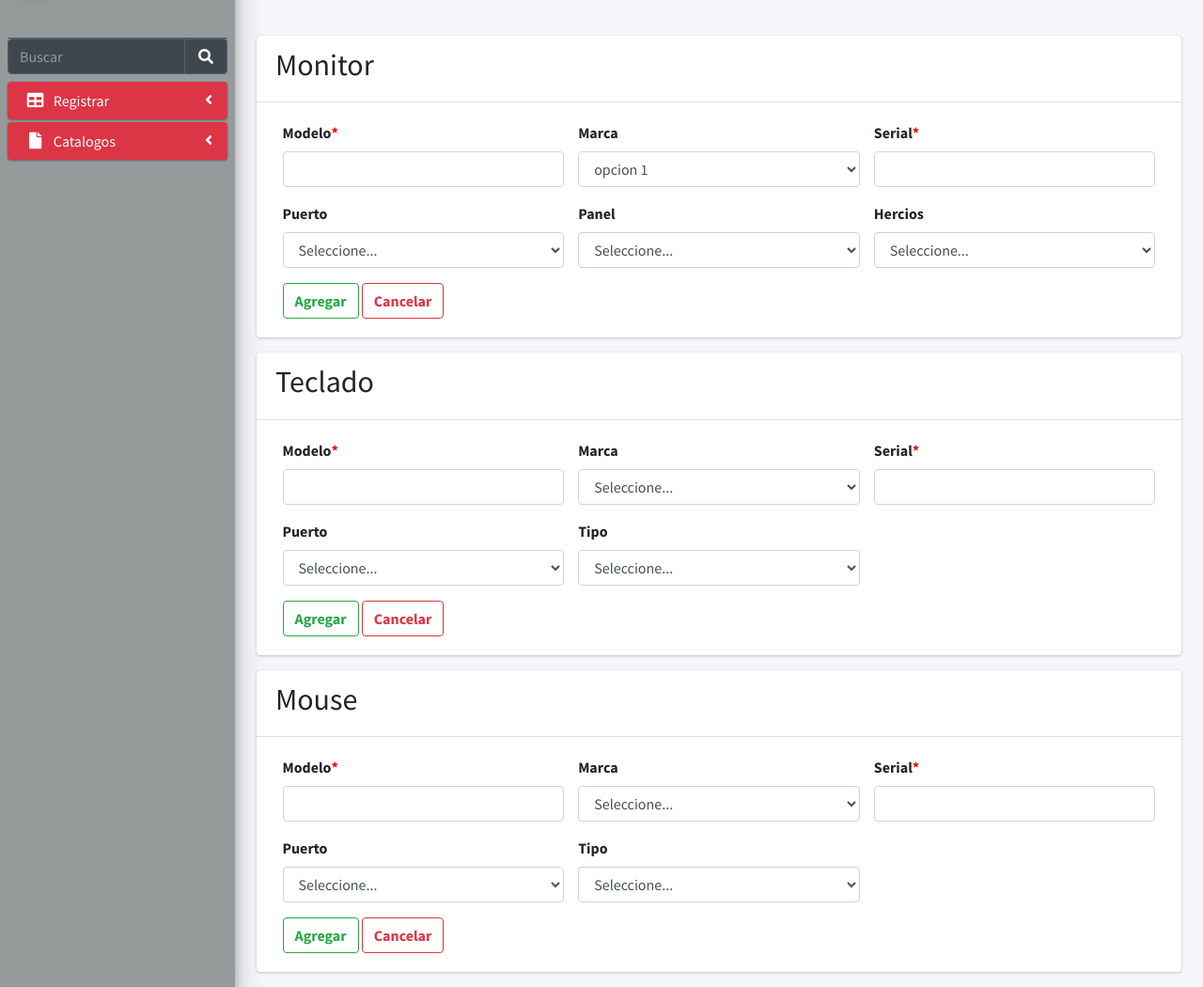
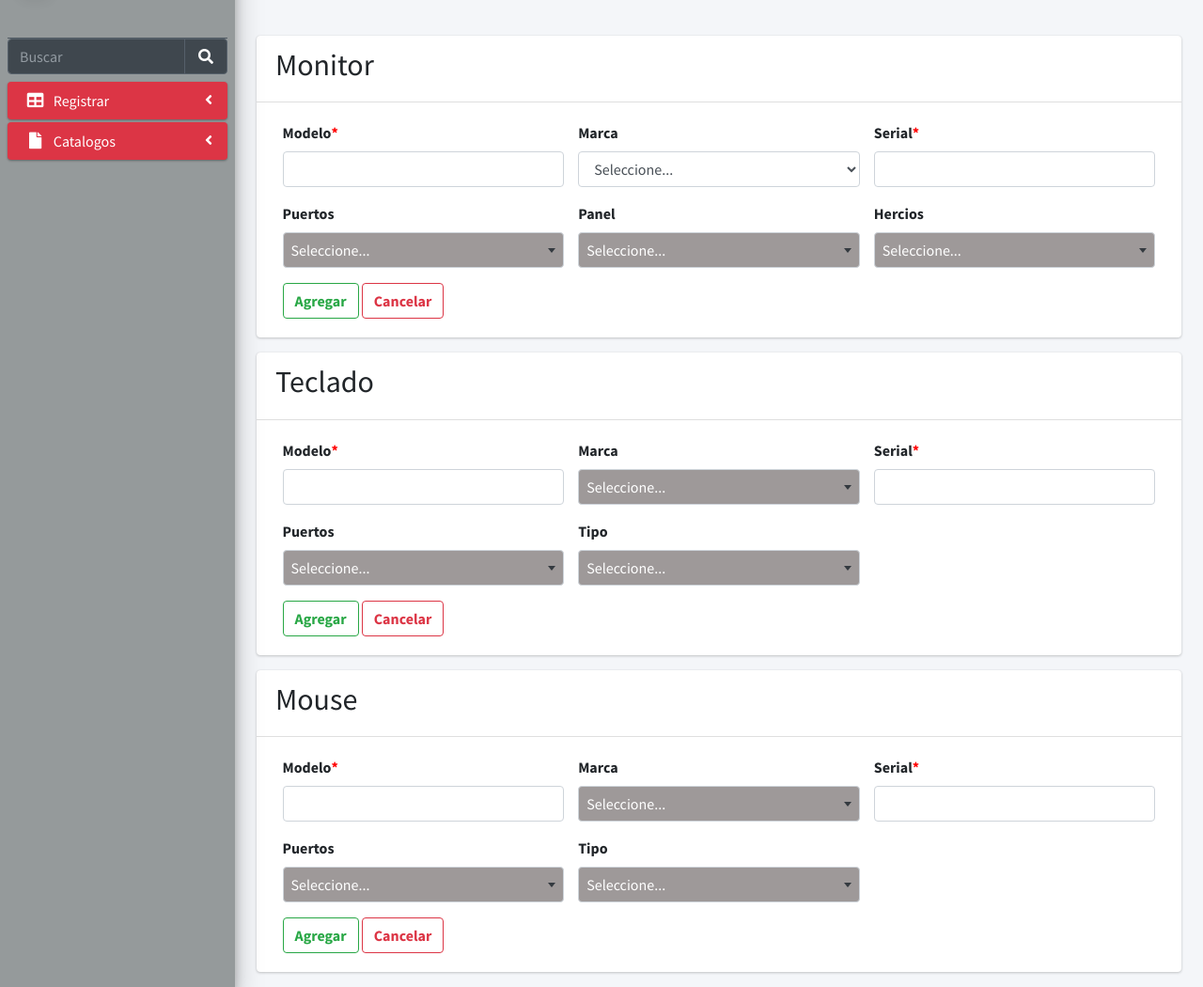
Before and after one commit to ArepaCruda69/sisAsc, a PHP site: page /Views/acceS.php in a window 1280 px wide. Shown: the part 57-1107 px from the top of the page at 94% size. Run offline with PHP 8.4, Linux system fonts and the light colour scheme; some libraries are stand-ins or nearby versions.

Commit message:
modificaciones basicas

```diff
--- a/Componets/monitorForm.php
+++ b/Componets/monitorForm.php
@@ -27,8 +27,9 @@
 
 
           <div class="form-group col-4">
-              <label for="txtMarcaGrafica">Marca</label>
-              <select class="form-control select2" id="txtMarcaGrafica" name="txtMarcaGrafica">
+              <label for="txtMarcaMonitor">Marca</label>
+              <select class="form-control select2" id="txtMarcaMonitor" name="txtMarcaMonitor">
+              <option value="">Seleccione...</option>
                 <option>opcion 1</option>
                 <option>opcion 2</option>
                 <option>opcion 3</option>
@@ -46,8 +47,8 @@
                     </div>
                   </div>
 
-                    <div class="col-md-4">
-                    <!-- select -->
+                    <!-- <div class="col-md-4">
+
                     <div class="form-group">
                       <label>Puerto</label>
                       <select class="form-control" required>
@@ -61,43 +62,51 @@
                         <option>Otro</option>
                       </select>
                     </div>
-                  </div>
+                  </div> -->
+
+                  <div class="form-group col-4">
+              <label for="txtPuertoMonitor">Puertos</label>
+              <select class="form-control select2" id="txtPuertoMonitor" name="txtPuertoMonitor">
+              <option value="">Seleccione...</option>
+                <option>opcion 1</option>
+                <option>opcion 2</option>
+                <option>opcion 3</option>
+                <option>opcion 4</option>
+                <option>opcion 5</option>
+              </select>
+            </div>
+
+            <div class="form-group col-4">
+              <label for="txtPanelMonitor">Panel</label>
+              <select class="form-control select2" id="txtPanelMonitor" name="txtPanelMonitor">
+              <option value="">Seleccione...</option>
+                <option>TN </option>
+                <option>IPS </option>
+                <option>VA </option>
+                <option>OLED </option>
+                <option>QLED </option>
+                <option>Otro</option>
+              </select>
+            </div>
+
+            <div class="form-group col-4">
+              <label for="txtHerciosMonitor">Hercios</label>
+              <select class="form-control select2" id="txtHerciosMonitor" name="txtHerciosMonitor">
+              <option value="">Seleccione...</option>
+                <option>60 Hz </option>
+                <option>75 Hz </option>
+                <option>120 Hz </option>
+                <option>144 Hz </option>
+                <option>165 Hz </option>
+                <option>240 Hz</option>
+                <option>240 Hz</option>
+                <option>360 Hz</option>
+                <option>Otro</option>
+
+              </select>
+            </div>
 
 
-                  <div class="col-md-4">
-                    <!-- select -->
-                    <div class="form-group">
-                      <label>Panel</label>
-                      <select class="form-control" required>
-                        <option value="">Seleccione...</option>
-                        <option>TN</option>
-                        <option>IPS</option>
-                        <option>VA</option>
-                        <option>OLED</option>
-                        <option>QLED</option>
-                        <option>Otro</option>
-                      </select>
-                    </div>
-                  </div>
-
-
-                  <div class="col-md-4">
-                    <!-- select -->
-                    <div class="form-group">
-                      <label>Hercios</label>
-                      <select class="form-control" required>
-                        <option value="">Seleccione...</option>
-                        <option>60 Hz</option>
-                        <option>75 Hz</option>
-                        <option>120 Hz</option>
-                        <option>144 Hz</option>
-                        <option>165 Hz</option>
-                        <option>240 Hz</option>
-                        <option>360 Hz</option>
-                        <option>Otro</option>
-                      </select>
-                    </div>
-                  </div>
 
                   <div class="col-md-6">
                   <button class="btn btn-outline-success" type="button" id = "btAcc" ><b>Agregar</b></button>
--- a/Componets/mouseForm.php
+++ b/Componets/mouseForm.php
@@ -25,18 +25,19 @@
                     </div>
                   </div>
 
-                  <div class="col-md-4">
-                    <!-- select -->
-                    <div class="form-group">
-                      <label>Marca</label>
-                      <select class="form-control" required>
+
+
+
+                  <div class="form-group col-4">
+                      <label for="txtMarcaMonitor">Marca</label><br>
+                      <select class="form-control select2" id="txtMarcaMonitor" name="txtMarcaMonitor">
                       <option value="">Seleccione...</option>
-                        <option>option 2</option>
-                        <option>option 3</option>
-                        <option>option 4</option>
-                        <option>option 5</option>
+                        <option>opcion 1</option>
+                        <option>opcion 2</option>
+                        <option>opcion 3</option>
+                        <option>opcion 4</option>
+                        <option>opcion 5</option>
                       </select>
-                    </div>
                     </div>
 
                   <div class="col-md-4">
@@ -48,11 +49,9 @@
                     </div>
                   </div>
 
-                    <div class="col-md-4">
-                    <!-- select -->
-                    <div class="form-group">
-                      <label>Puerto</label>
-                      <select class="form-control" required>
+                  <div class="form-group col-4">
+                    <label for="txtPuertoMouse">Puertos</label>
+                    <select class="form-control select2" id="txtPuertoMouse" name="txtPuertoMouse">
                     <option value="">Seleccione...</option>
                       <option>USB</option>
                       <option>USB-C</option>
@@ -60,22 +59,20 @@
                       <option>Lightning</option>
                     </select>
                   </div>
-                  </div>
 
 
-                  <div class="col-md-4">
-                    <!-- select -->
-                    <div class="form-group">
-                      <label>Tipo</label>
-                      <select class="form-control" required>
+                  <div class="form-group col-4">
+                    <label for="txtTipoMouse">Tipo</label>
+                    <select class="form-control select2" id="txtTipoMouse" name="txtTipoMouse">
                     <option value="">Seleccione...</option>
                       <option>Óptico</option>
                       <option>Láser</option>
                       <option>Inalámbrico</option>
                       <option>Mecánico</option>
+                      <option>Otro</option>
                     </select>
                   </div>
-                  </div>
+
 
                   <div class="col-md-6">
                 <button class="btn btn-outline-success" type="button" onclick="agregar();"><b>Agregar</b></button>
--- a/Componets/tecladoForm.php
+++ b/Componets/tecladoForm.php
@@ -25,18 +25,18 @@
                     </div>
                   </div>
 
-                  <div class="col-md-4">
-                    <!-- select -->
-                    <div class="form-group">
-                      <label>Marca</label>
-                      <select class="form-control" required>
+
+
+                  <div class="form-group col-4">
+                    <label for="txtMarcaTeclado">Marca</label>
+                    <br>
+                    <select class="form-control select2" id="txtMarcaTeclado" name="txtMarcaTeclado">
                     <option value="">Seleccione...</option>
                         <option>option 2</option>
                         <option>option 3</option>
                         <option>option 4</option>
                         <option>option 5</option>
                     </select>
-                    </div>
                   </div>
 
                   <div class="col-md-4">
@@ -47,9 +47,9 @@
                       Porfavor seleccione una fecha
                     </div>
                   </div>
+<!--
+                    <div class="col-md-4">
 
-                    <div class="col-md-4">
-                    <!-- select -->
                     <div class="form-group">
                       <label>Puerto</label>
                       <select class="form-control" required>
@@ -60,21 +60,30 @@
                         <option>Lightning</option>
                       </select>
                     </div>
+                  </div> -->
+
+                  <div class="form-group col-4">
+              <label for="txtPuertoTeclado">Puertos</label>
+              <select class="form-control select2" id="txtPuertoTeclado" name="txtPuertoTeclado">
+              <option value="">Seleccione...</option>
+                <option>USB</option>
+                <option>USB-C</option>
+                <option>PS/2</option>
+                <option>Lightning</option>
+              </select>
             </div>
 
-
-                  <div class="col-md-4">
-                    <!-- select -->
-                    <div class="form-group">
-                      <label>Tipo</label>
-                      <select class="form-control" required>
+            <div class="form-group col-4">
+              <label for="txtTipoMonitor">Tipo</label>
+              <select class="form-control select2" id="txtTipoMonitor" name="txtTipoMonitor">
               <option value="">Seleccione...</option>
                 <option>Membrana</option>
                 <option>Mecanico</option>
                 <option>Otro</option>
               </select>
             </div>
-                  </div>
+
+
 
 
 
--- a/Views/acceS.php
+++ b/Views/acceS.php
@@ -56,5 +56,29 @@
 <script src='../Assests/dist/js/select2.min.js'></script>
 
 
+<script>
+  $(function () {
+    $('.select2').each(function () {
+        $(this).select2({
+            theme: 'bootstrap4',
+            placeholder: $(this).data('placeholder'),
+            allowClear: Boolean($(this).data('allow-clear')),
+            language: {
+                noResults: function () {
+                    return `<button type="button" class="btn btn-primary btn-lg btn-block" onclick="AgregarNuevoSintoma()">Agregar Nuevo Sintoma <i class="zmdi zmdi-plus-square zmdi-hc-1x"></i></button>`;
+                },
+            },
+            escapeMarkup: function (markup) {
+                return markup;
+            }
+        });
+    });
+});
+
+
+
+</script>
+
+
   </body>
 </html>
```
Lines whose indentation alone changed are shown as unchanged.
